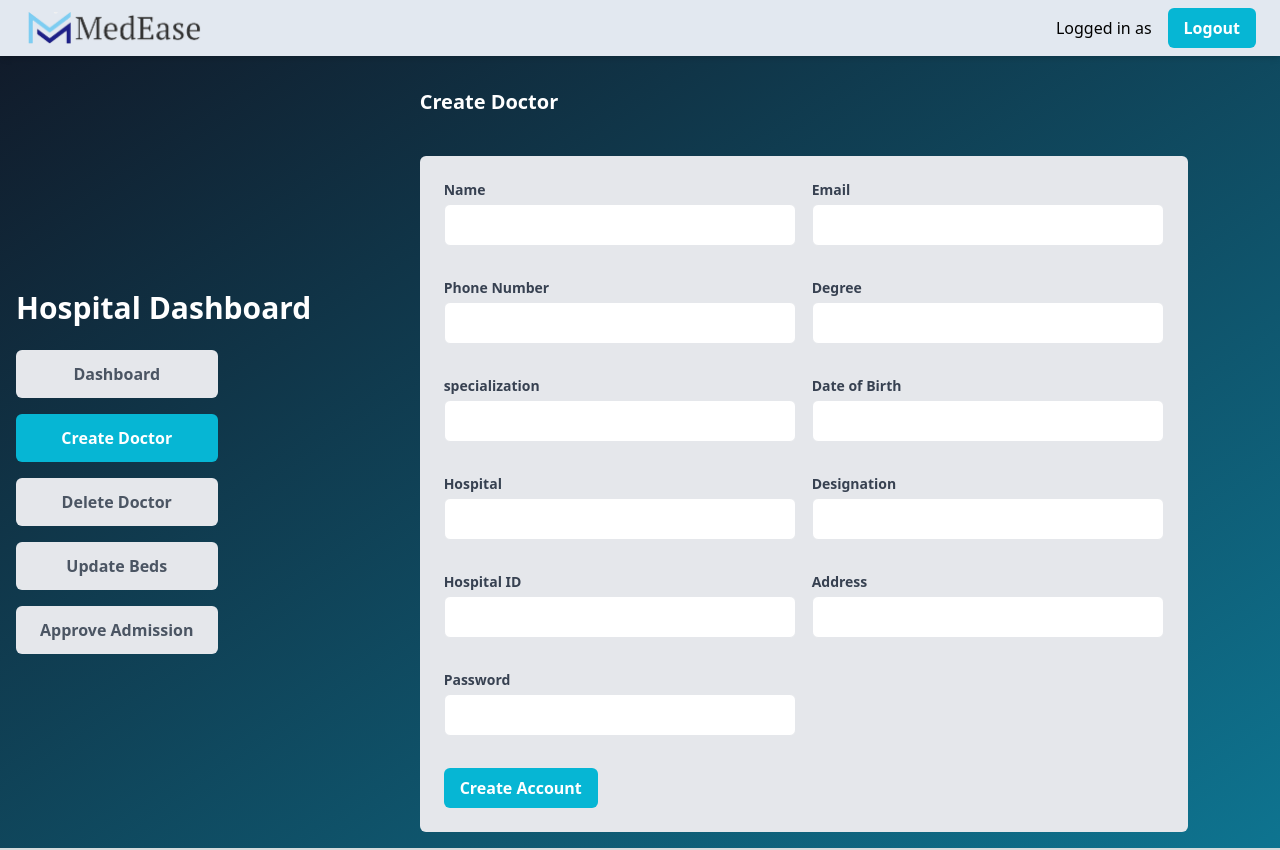
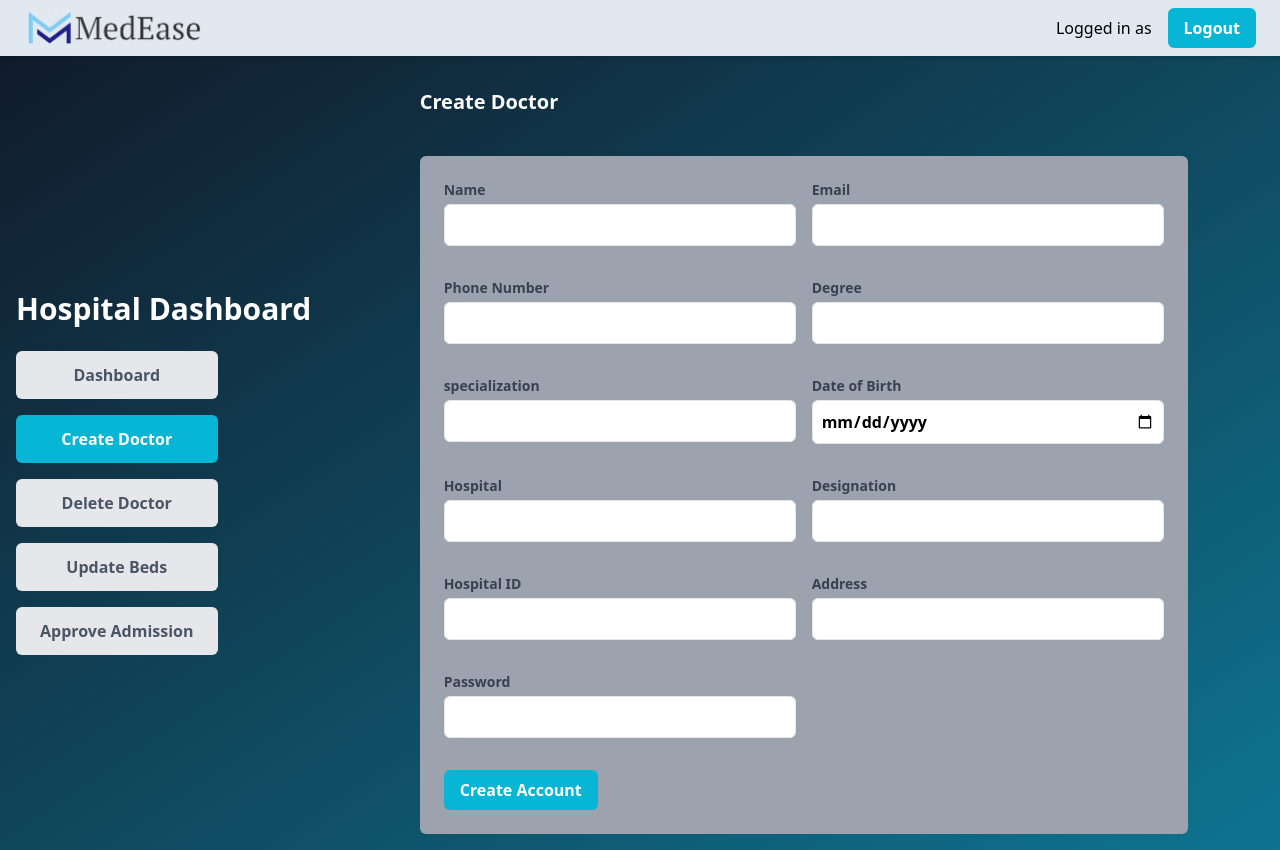
Before and after one commit to NafisFaiyaz007/MedEase_CSE499_SeniorDesign, a Next.js app in the folder medease/frontend/: page /hospitalDashboard in a window 1280 px wide. Both pictures are taken after a click on the button "Create Doctor". Built offline with nearby package versions, Linux system fonts and the light colour scheme.

Commit message:
Update createDoctorForm.js

```diff
--- a/medease/frontend/src/app/hospitalDashboard/createDoctorForm.js
+++ b/medease/frontend/src/app/hospitalDashboard/createDoctorForm.js
@@ -18,8 +18,19 @@ const CreateDoctorForm = () => {
   return (
     <div className="space-y-10 w-full max-w-screen-md mx-auto">
       <h2 className="text-xl font-semibold text-white mb-4">Create Doctor</h2>
-      <div className="bg-gray-200 text-black p-6 rounded-md">
-        <form onSubmit={handleSubmit} className="grid grid-cols-2 gap-4 font-bold">
+      <div className="bg-gray-400 text-black p-6 rounded-md">
+        <form  onSubmit={(e) => {
+        e.preventDefault();
+        // Extract form data and pass it to the submit handler
+        const formData = new FormData(e.target);
+        const data = {};
+        formData.forEach((value, key) => {
+          data[key] = value;
+          console.log(data)
+        });
+        CreateDoctorForm();
+
+      }} className="grid grid-cols-2 gap-4 font-bold">
           {/* Column 1 */}
           <div className="mb-4">
             <label
@@ -104,7 +115,7 @@ const CreateDoctorForm = () => {
               Date of Birth
             </label>
             <input
-              // type="age"
+              type="date"
               id="dateOfBirth"
               name="dateOfBirth"
               required
```
